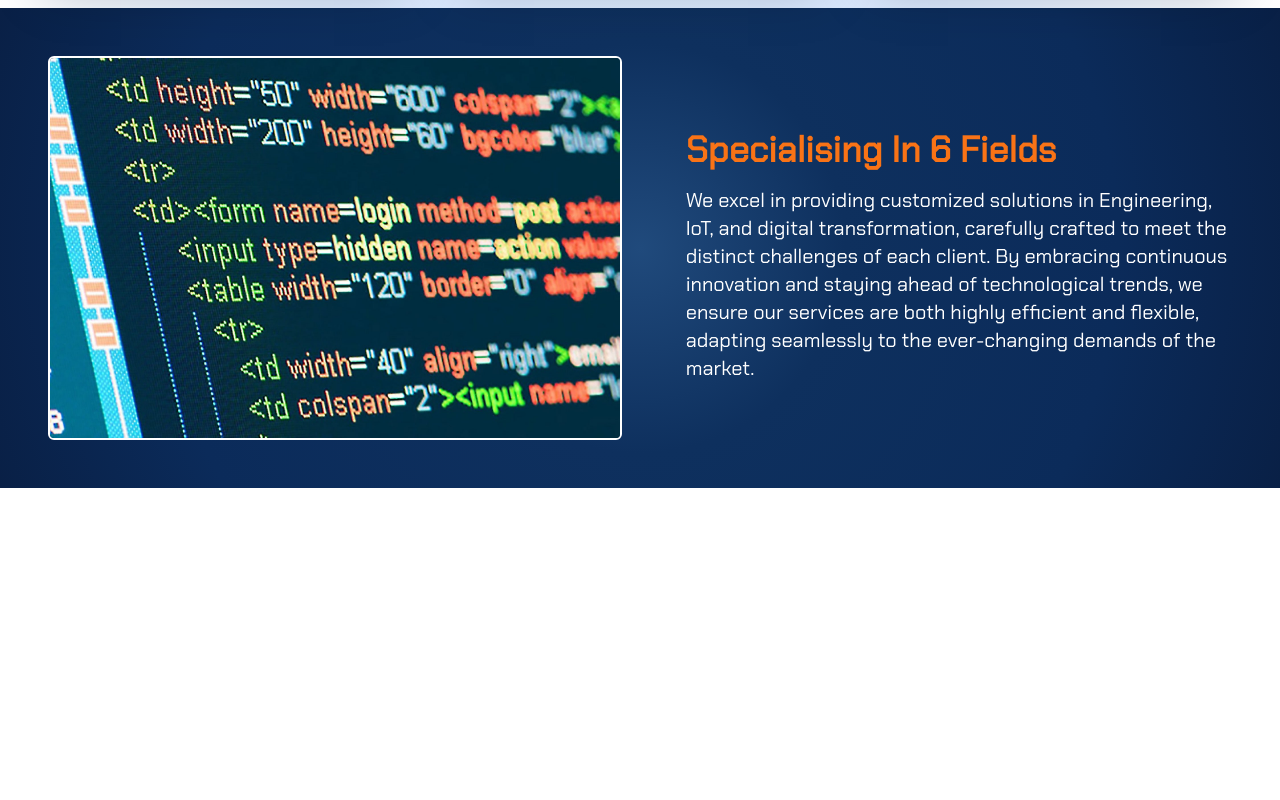
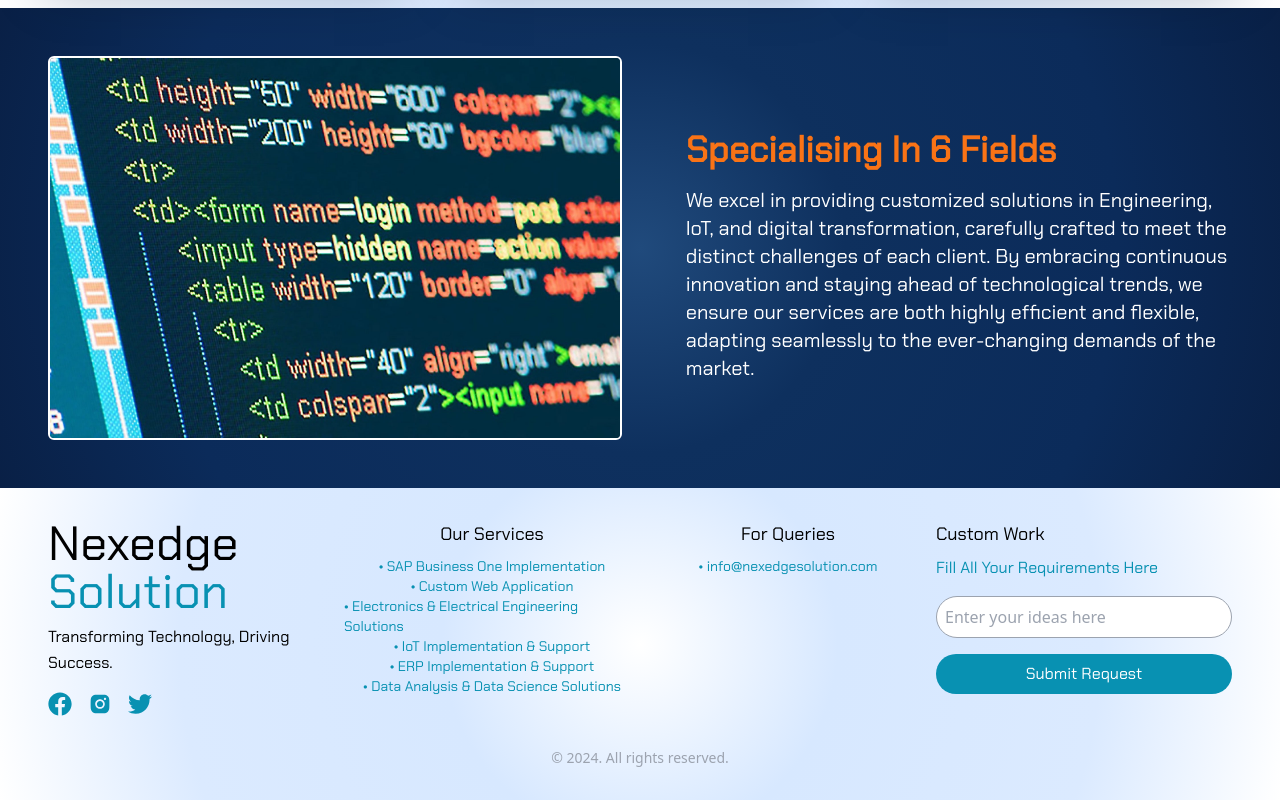
Before and after one commit to haseebx16/nexedge, a Next.js app in the folder website/: page / in a window 1280 px wide. Shown: the part 2208-3008 px from the top of the page. Before the commit the page ends 2696 px from the top, so only its background shows below. Built offline with nearby package versions, Linux system fonts and the light colour scheme.

Commit message:
Commit 9: Footer

```diff
--- /dev/null
+++ b/website/app/components/Footer.jsx
@@ -0,0 +1,62 @@
+import React from 'react'
+import { FaFacebook, FaTwitter } from "react-icons/fa";
+import { AiFillInstagram } from "react-icons/ai";
+import { font } from './font/titan';
+import { font2 } from './font/poppins';
+
+const Footer = () => {
+  return (
+    <div className="gradient-bg text-white py-8">
+      <div className="container mx-auto flex flex-col sm:flex-row justify-between items-start px-4 sm:px-12">
+
+        <div className="sm:w-1/3 text-center sm:text-left">
+          <p className={`${font.className} text-black text-5xl font-bold mb-2`}>Nexedge<span className="text-cyan-600">{"  "}Solution</span></p>
+          <p className={`${font2.className} text-md text-black leading-relaxed`}>
+          Transforming Technology, Driving Success.
+          </p>
+
+          <div className="flex justify-center sm:justify-start space-x-4 mt-4">
+            <FaFacebook className="text-cyan-600 hover:text-black duration-300 text-2xl" />
+            <AiFillInstagram className="text-cyan-600 hover:text-black duration-300 text-2xl" />
+            <FaTwitter className="text-cyan-600 hover:text-black duration-300 text-2xl" />
+          </div>
+        </div>
+
+        <div className="sm:w-1/3 mt-8 sm:mt-0 text-center sm:text-left flex flex-col justify-center items-center w-full">
+          <p className={`${font.className} text-black text-lg mb-2`}>Our Services</p>
+          <p className={`${font2.className} text-cyan-600 text-sm`}>• SAP Business One Implementation</p>
+          <p className={`${font2.className} text-cyan-600 text-sm`}>• Custom Web Application</p>
+          <p className={`${font2.className} text-cyan-600 text-sm`}>• Electronics & Electrical Engineering Solutions</p>
+          <p className={`${font2.className} text-cyan-600 text-sm`}>• IoT Implementation & Support</p>
+          <p className={`${font2.className} text-cyan-600 text-sm`}>• ERP Implementation & Support</p>
+          <p className={`${font2.className} text-cyan-600 text-sm`}>• Data Analysis & Data Science Solutions</p>
+        </div>
+
+        <div className="sm:w-1/3 mt-8 sm:mt-0 text-center sm:text-left flex flex-col justify-center items-center w-full">
+          <p className={`${font.className} text-black text-lg mb-2`}>For Queries</p>
+          <p className={`${font2.className} text-cyan-600 text-sm`}>• info@nexedgesolution.com</p>
+        </div>
+
+        <div className="sm:w-1/3 mt-8 sm:mt-0 flex flex-col justify-center w-full text-center sm:text-left">
+          <p className={`${font.className} text-black text-lg mb-2`}>Custom Work</p>
+          <p className={`${font2.className} text-md mb-4 text-cyan-600`}>Fill All Your Requirements Here</p>
+
+          <input
+            type="text"
+            placeholder="Enter your ideas here"
+            className="w-full p-2 rounded-full border border-gray-400 bg-white text-gray-800"
+          />
+          <button className={`${font2.className} bg-cyan-600 text-white px-4 py-2 rounded-full mt-4`}>
+            Submit Request
+          </button>
+        </div>
+      </div>
+
+      <div className="mt-8 text-center text-sm text-gray-400">
+        © 2024. All rights reserved.
+      </div>
+    </div>
+  )
+}
+
+export default Footer;
--- a/website/app/page.js
+++ b/website/app/page.js
@@ -1,3 +1,4 @@
+import Footer from "./components/Footer";
 import Hero from "./components/Hero";
 import Nav from "./components/Navbar";
 import Services from "./components/Services";
@@ -22,6 +23,9 @@ export default function Home() {
         <section>
           <Structure/>
         </section>
+        <section>
+          <Footer/>
+        </section>
       </>
   );
 }
--- a/website/package.json
+++ b/website/package.json
@@ -9,9 +9,10 @@
     "lint": "next lint"
   },
   "dependencies": {
+    "next": "14.2.13",
     "react": "^18",
     "react-dom": "^18",
-    "next": "14.2.13"
+    "react-icons": "^5.3.0"
   },
   "devDependencies": {
     "postcss": "^8",
```
Also changed, not shown: 1 other file (tests, documents, lock files or other folders).
